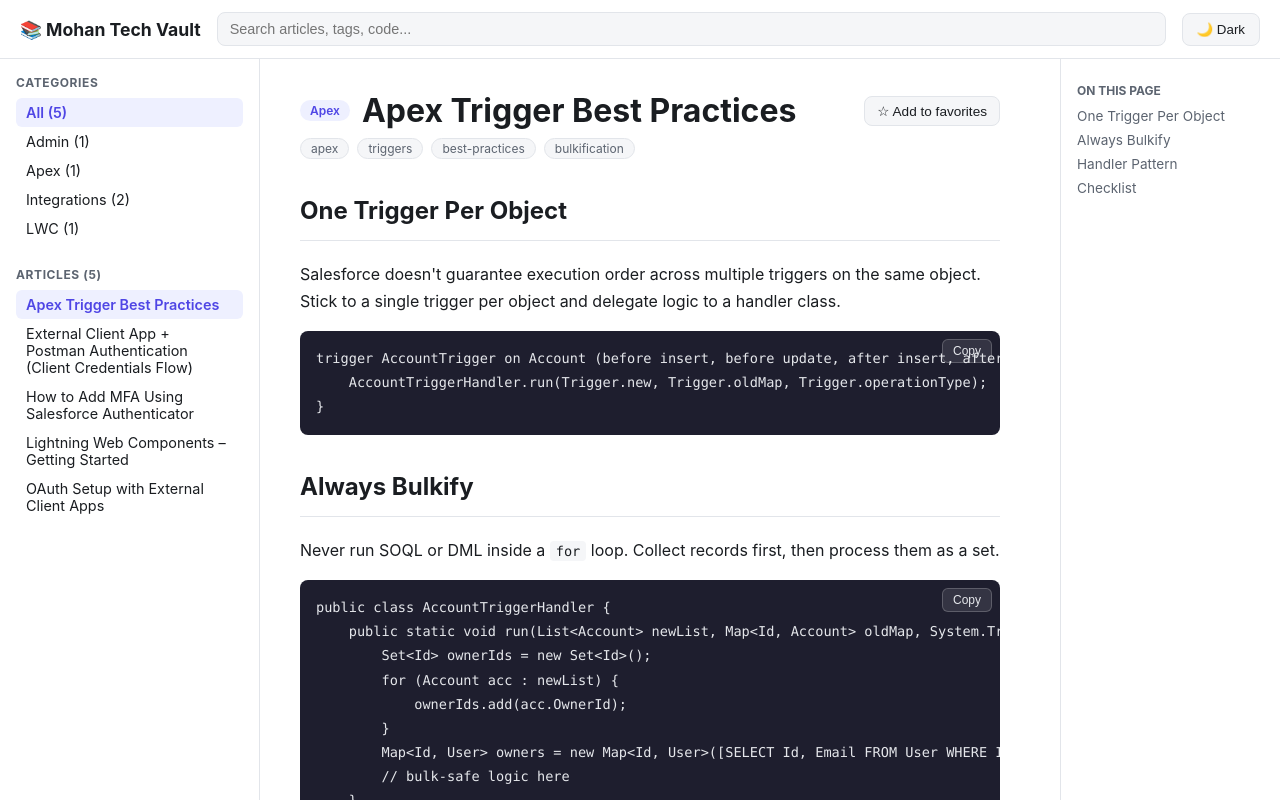
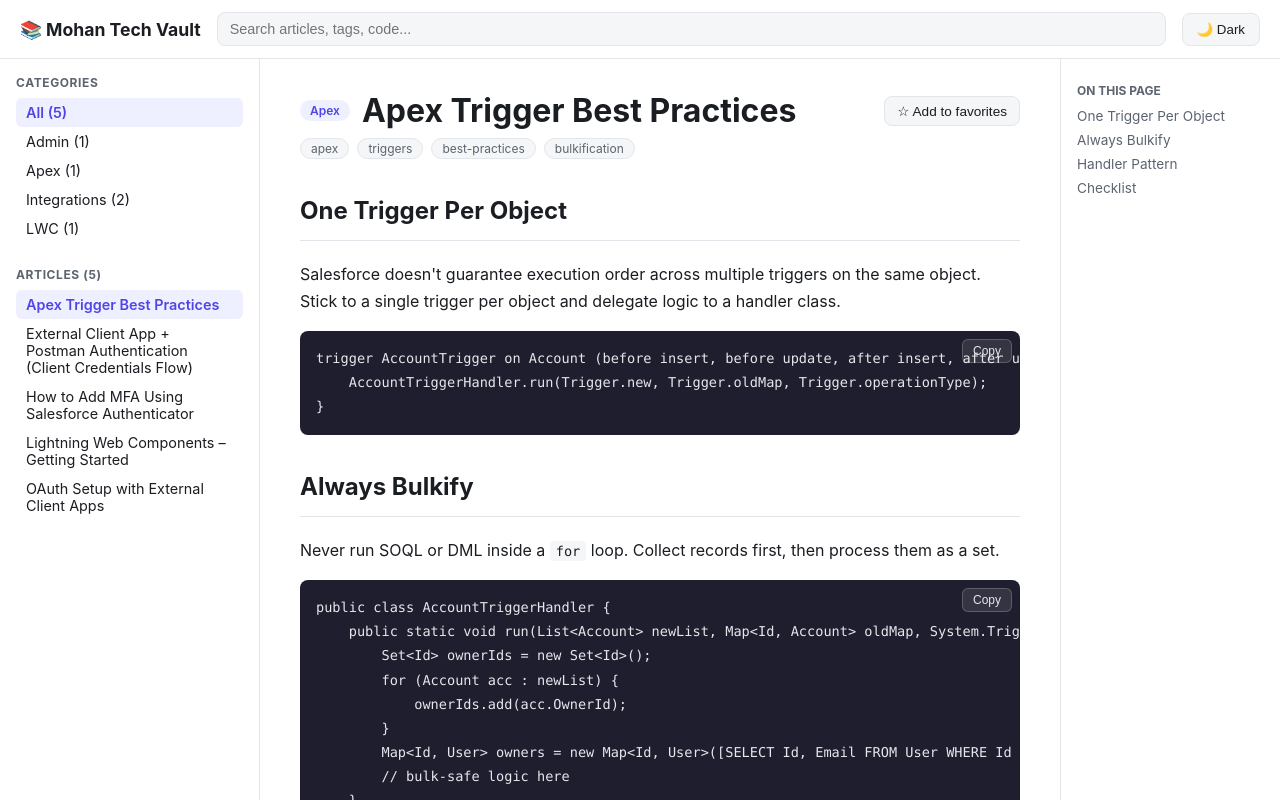
Before and after one commit to jebarajmohan/mohan-tech-vault, a React (Vite) app: page / in a window 1280 px wide. Shown: the top 800 px of the page. Built offline with nearby package versions, Linux system fonts and the light colour scheme.

Commit message:
Remove content max-width so article fills column and closes TOC gap

```diff
--- a/src/App.css
+++ b/src/App.css
@@ -110,7 +110,6 @@ body {
 .content {
   padding: 24px 40px;
   overflow-y: auto;
-  max-width: 780px;
 }
 
 .article-header {
```
